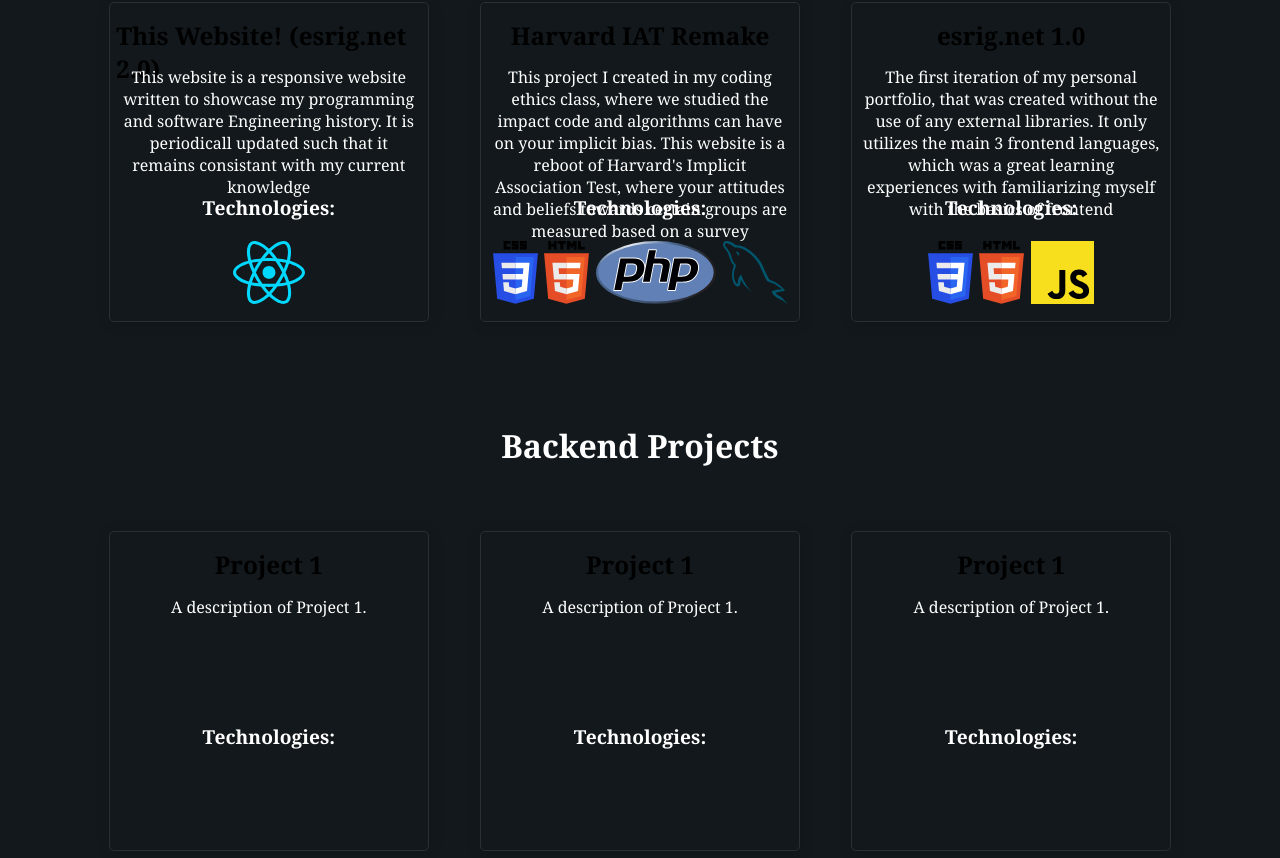
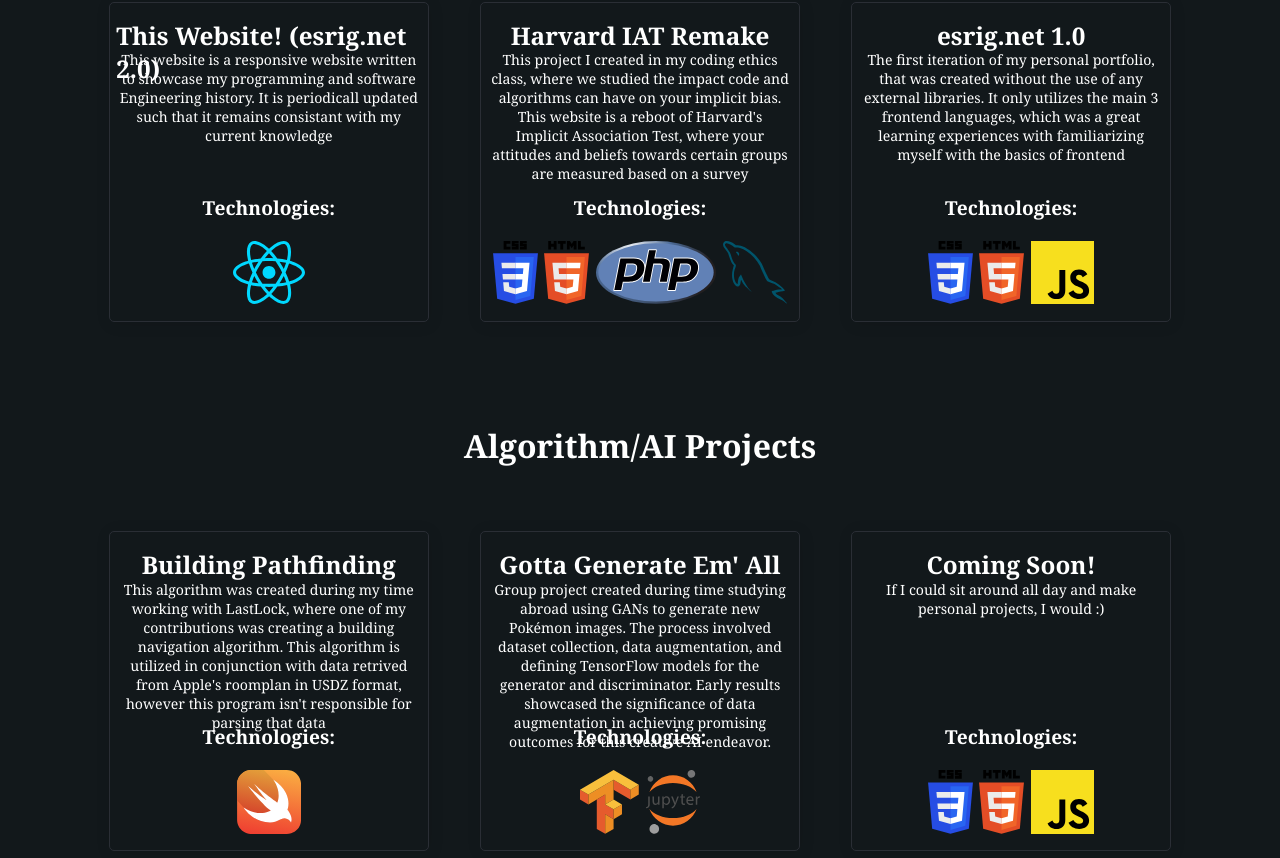
Before and after one commit to esrig1/esrig.net, a React (Create React App) app: page /project in a window 1280 px wide. Shown: the part 662-1520 px from the top of the page. Built offline with nearby package versions, Linux system fonts and the light colour scheme.

Commit message:
ProjectBox styling finished, more projects added

```diff
--- a/package.json
+++ b/package.json
@@ -6,6 +6,7 @@
     "@testing-library/jest-dom": "^5.17.0",
     "@testing-library/react": "^13.4.0",
     "@testing-library/user-event": "^13.5.0",
+    "firebase": "^10.7.0",
     "react": "^18.2.0",
     "react-dom": "^18.2.0",
     "react-icons": "^4.12.0",
--- a/src/components/project/ProjectBox.css
+++ b/src/components/project/ProjectBox.css
@@ -18,7 +18,7 @@
   margin-bottom: 0;
   font-size: 1.9vw; /* Responsive font size based on viewport width */
   max-width: fit-content;
-  height: 15%;
+  height: 10%;
 }
 
 .project-box .description {
@@ -31,7 +31,7 @@
 
 .project-box .technologies {
   margin-bottom: 1.25rem;
-  margin-top: 2rem;
+  margin-top: 3rem;
 }
 
 
@@ -64,9 +64,9 @@
   margin: 0 1%;
 }
 
-@media screen and (max-width: 1200px) {
+@media screen and (max-width: 1550px) {
   .project-box .description {
-    font-size: 1.2vw;
+    font-size: 1.1vw;
   }
 }
 
@@ -103,4 +103,8 @@
     font-size: 1.9vh;
   }
 
+  .project-box .technologies {
+    margin-top: 20%;
+  }
+
 }
--- a/src/components/project/ProjectBox.js
+++ b/src/components/project/ProjectBox.js
@@ -1,5 +1,5 @@
 // ProjectBox.js
-import React, { useState } from 'react';
+import React from 'react';
 import './ProjectBox.css'; // Import your CSS file for styling
 
 const ProjectBox = ({ title, description, demoLink, techStackImages }) => {
--- a/src/components/project/projectSections/BackendProjects.js
+++ b/src/components/project/projectSections/BackendProjects.js
@@ -3,30 +3,47 @@ import ProjectBox from '../ProjectBox'
 import "./XYZProjects.css"
 
 const BackendProjects = () => {
+  const techStackImages1 = [
+    <img src='/TechStackIcons/swift.svg' alt='React' />,
+];
+
+const techStackImages2 = [
+  <img src='/TechStackIcons/tensorflow.svg' alt='CSS' />,
+  <img src='/TechStackIcons/jupyter.svg' alt='CSS' />,
+];
+
+const techStackImages3 = [
+<img src='/TechStackIcons/css-3.svg' alt='HTML' />,
+<img src='/TechStackIcons/html-5.svg' alt='CSS' />,
+<img src='/TechStackIcons/javascript.svg' alt='JavaScript' />,
+
+];
+
+
 return (
   <div className='project-container'>
-         <h1>Backend Projects</h1>
+   <h1>Algorithm/AI Projects</h1>
   <div className='project-boxes'>
     <ProjectBox
-            title="Project 1"
-            description="A description of Project 1."
-            technologies="React, Node.js, MongoDB"
-            githubLink="https://github.com/example/project1"
-            demoLink="https://example.com/project1-demo"
+      title="Building Pathfinding"
+      description="This algorithm was created during my time working with LastLock, where one of my contributions was creating a building
+      navigation algorithm. This algorithm is utilized in conjunction with data retrived from Apple's roomplan in USDZ format, however this
+      program isn't responsible for parsing that data"
+      demoLink="https://github.com/esrig1/In-Room-Pathfinding"
+      techStackImages={techStackImages1}
     />
     <ProjectBox
-            title="Project 1"
-            description="A description of Project 1."
-            technologies="React, Node.js, MongoDB"
-            githubLink="https://github.com/example/project1"
-            demoLink="https://example.com/project1-demo"
+      title="Gotta Generate Em' All"
+      description="Group project created during time studying abroad using GANs to generate new Pokémon images. The process involved dataset collection, data augmentation, and defining TensorFlow models for the generator and discriminator.
+      Early results showcased the significance of data augmentation in achieving promising outcomes for this creative AI endeavor."
+      demoLink="https://medium.com/@joshua.esrig/using-gans-to-generate-pokemon-ae4f2b12b265"
+      techStackImages={techStackImages2}
     />
     <ProjectBox
-            title="Project 1"
-            description="A description of Project 1."
-            technologies="React, Node.js, MongoDB"
-            githubLink="https://github.com/example/project1"
+      title="Coming Soon!"
+      description="If I could sit around all day and make personal projects, I would :)"
       demoLink="https://example.com/project1-demo"
+      techStackImages={techStackImages3}
     />
   </div>
   </div>
--- a/src/index.css
+++ b/src/index.css
@@ -10,7 +10,7 @@ body {
   background: var(--color-grey-6);
 }
 
-h1, h4, p, a {
+h1, h2, h4, p, a {
   color: white;
   text-decoration: none;
 }
```
Also changed, not shown: public/TechStackIcons/jupyter.svg (added), 1 other file (tests, documents, lock files or other folders). Lines whose indentation alone changed are shown as unchanged.
